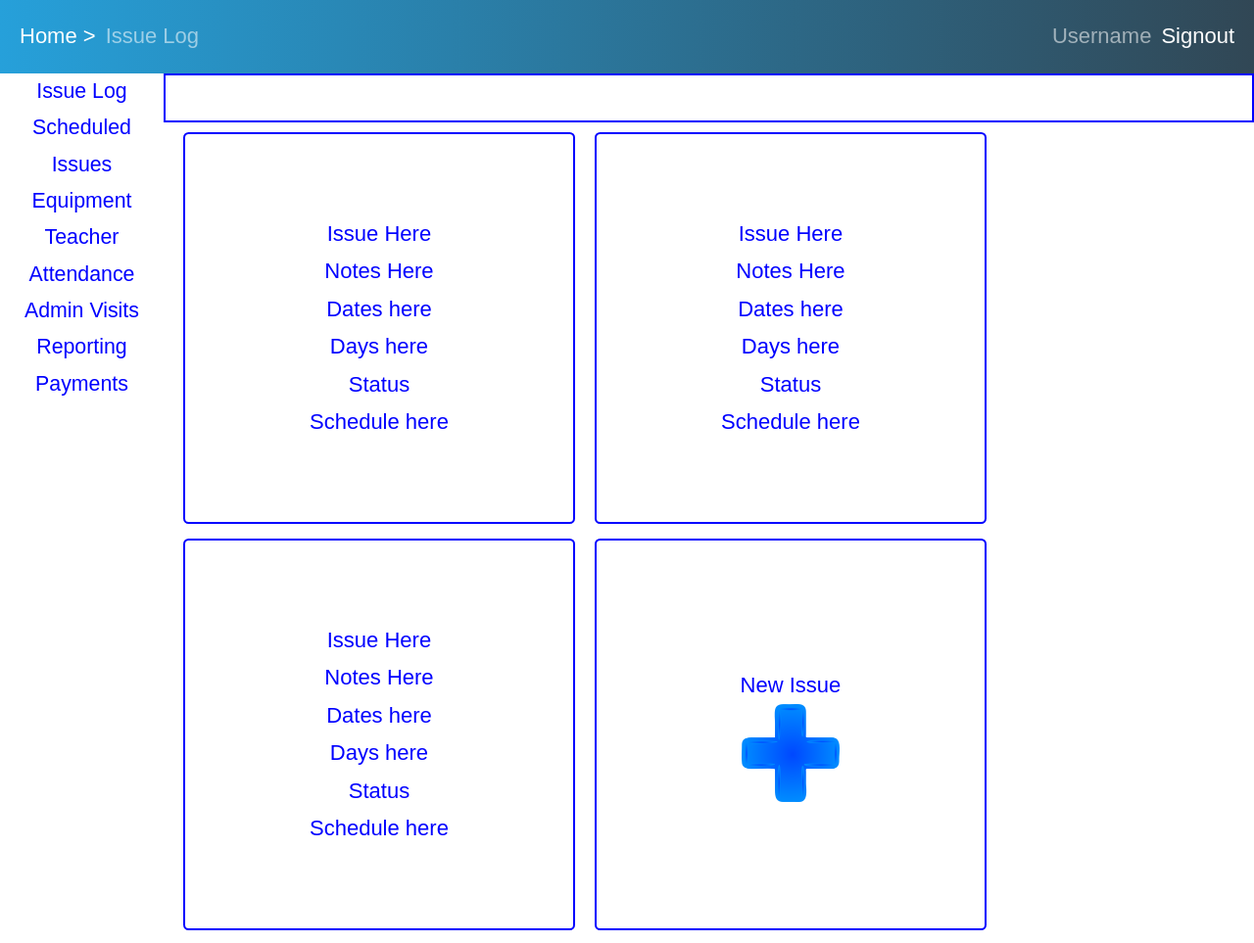
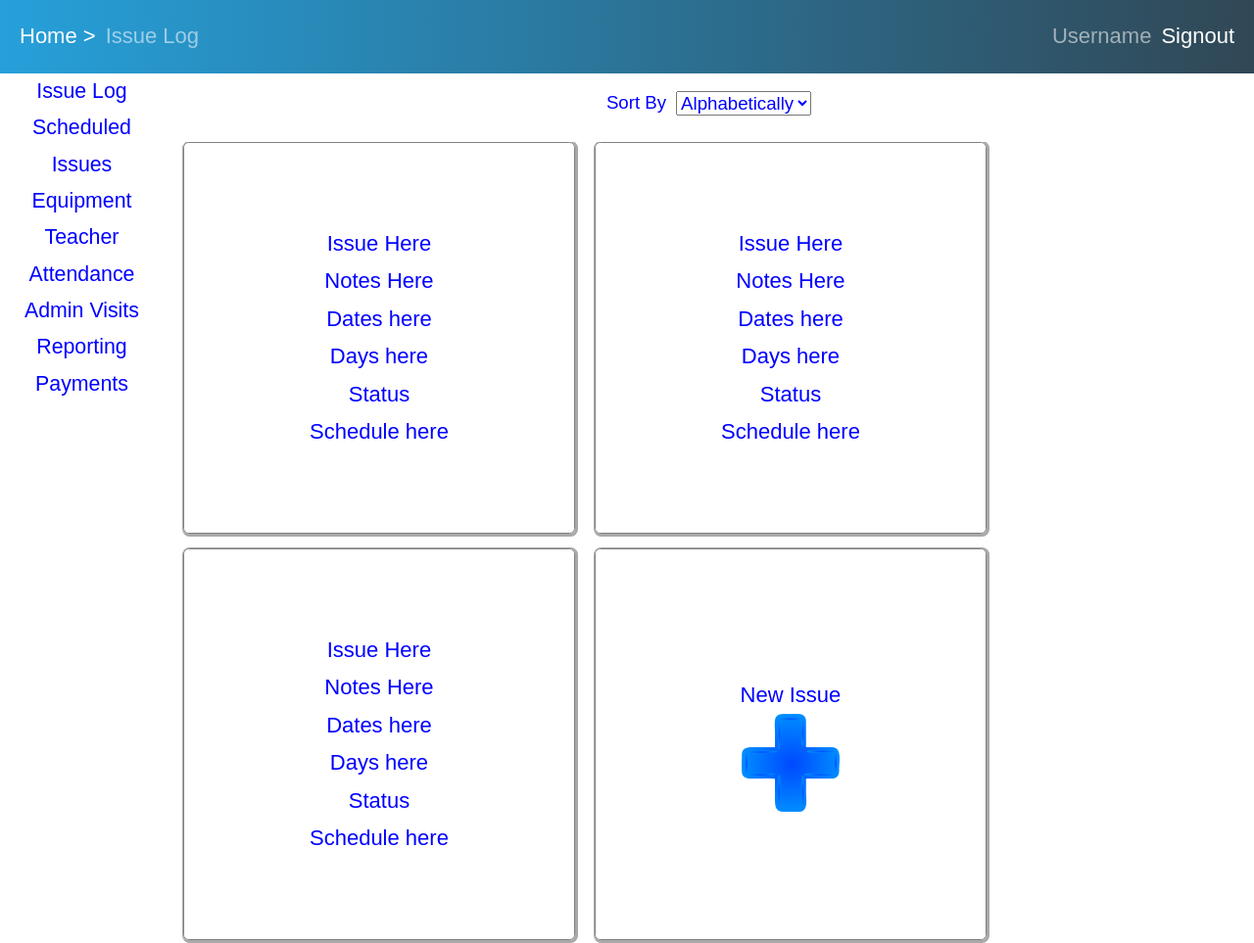
Before and after one commit to buildweek-marketingproject/marketing_pages, a plain HTML site: page issues.html in a window 1280 px wide. Shown: the top 963 px of the page at 98% size. Drawn offline with Linux system fonts and the light colour scheme.

Commit message:
Created the issues page

```diff
--- a/issues.html
+++ b/issues.html
@@ -48,9 +48,13 @@
                 </nav>
             </section>
             <section class="middle_content">
-                <div class="sort_container">
-
-                </div>
+                <form class="sort_container">
+                    <label>Sort By</label>
+                    <select id="search_form">
+                        <option value="1">Alphabetically</option>
+                        <option value ="2">Date (Oldest) </option>
+                    </select>
+                </form>
                 <div class="information_container">
                     <section class="issues">
                         <p>Issue Here</p>
@@ -78,7 +82,7 @@
                     </section>
                     <section class="issues">
                         <span>New Issue</span>
-                        <img class="new_issue" src="css/img/plussign.png" alt = "plus sign"></img>
+                        <img class="new_issue" src="css/img/plussign.png" alt="plus sign"></img>
                     </section>
                 </div>
             </section>
--- a/less/dashboard.less
+++ b/less/dashboard.less
@@ -233,9 +233,23 @@ textarea {
 
         .sort_container {
             width: 100%;
-            height: 50px;
-            border: 2px solid blue;
-            margin-bottom:10px;
+            height: 60px;
+            // border: 2px solid blue;
+            margin-bottom: 10px;
+            display: flex;
+            justify-content: center;
+            align-items: center;
+
+            label {
+                color: blue;
+                font-size: 14pt;
+                margin-right: 10px;
+            }
+
+            #search_form {
+                color: blue;
+                font-size:14pt;
+            }
         }
 
         .information_container {
@@ -250,7 +264,7 @@ textarea {
             .issues {
                 height: 400px;
                 width: 400px;
-                border: 2px solid blue;
+                border: 1px solid grey;
                 text-align: center;
                 display: flex;
                 flex-direction: column;
@@ -258,6 +272,7 @@ textarea {
                 align-items: center;
                 margin-left: 20px;
                 border-radius: 0.25em;
+                box-shadow: 1px 1px 0px 2px darkgrey;
 
                 p {
                     color: blue;
@@ -282,6 +297,7 @@ textarea {
 }
 
 footer {
+    margin-top: 20px;
     width: 100%;
     height: 50px;
     // border: 2px solid black;
```
Also changed, not shown: less/dashboard.css.
